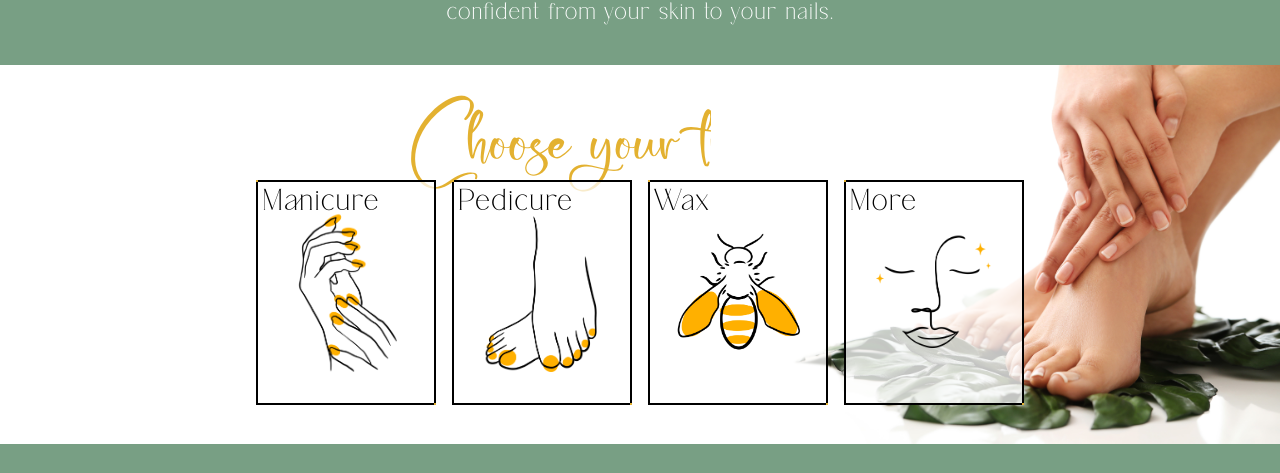
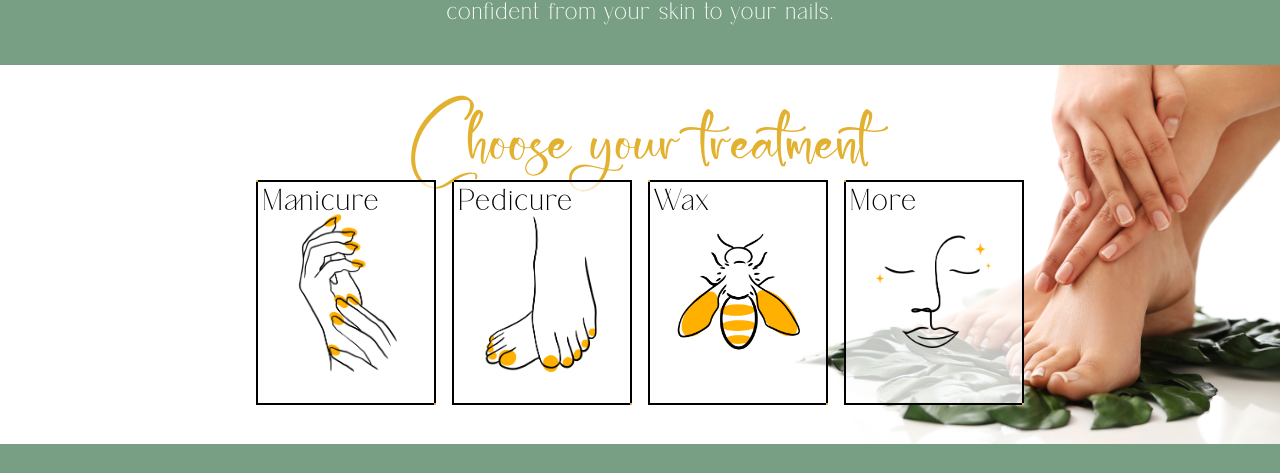
Before and after one commit to liyahyah96/DesignsNailBar, a React (Vite) app: page / in a window 1280 px wide. Shown: the part 874-1347 px from the top of the page. Built offline with nearby package versions, Linux system fonts and the light colour scheme.

Commit message:
fix service bg img order

```diff
--- a/src/App.css
+++ b/src/App.css
@@ -312,6 +312,7 @@ h1 {
   height: 100%;
   position: relative;
   padding: 3% 0;
+  background-color: transparent;
 }
 
 .offer-services > img {
@@ -319,6 +320,7 @@ h1 {
   height: 100%;
   top: 0;
   right: 0;
+  z-index: -1;
 }
 
 @keyframes enclose {
--- a/src/index.css
+++ b/src/index.css
@@ -62,7 +62,7 @@ h3 {
   text-align: center;
   width: 100%;
   line-height: 0.75;
-  z-index: 1;
+  z-index: 99;
 }
 
 
```
